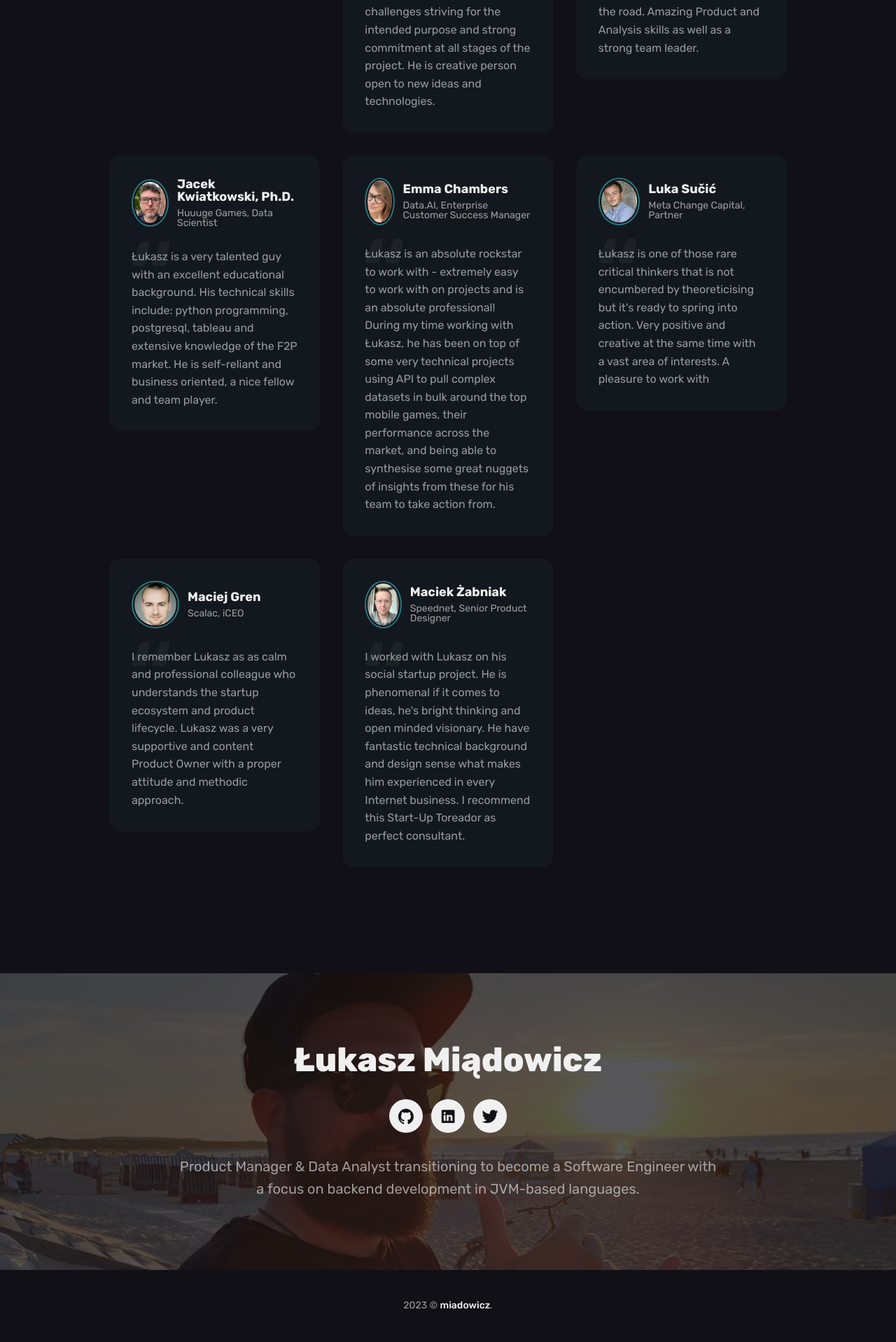
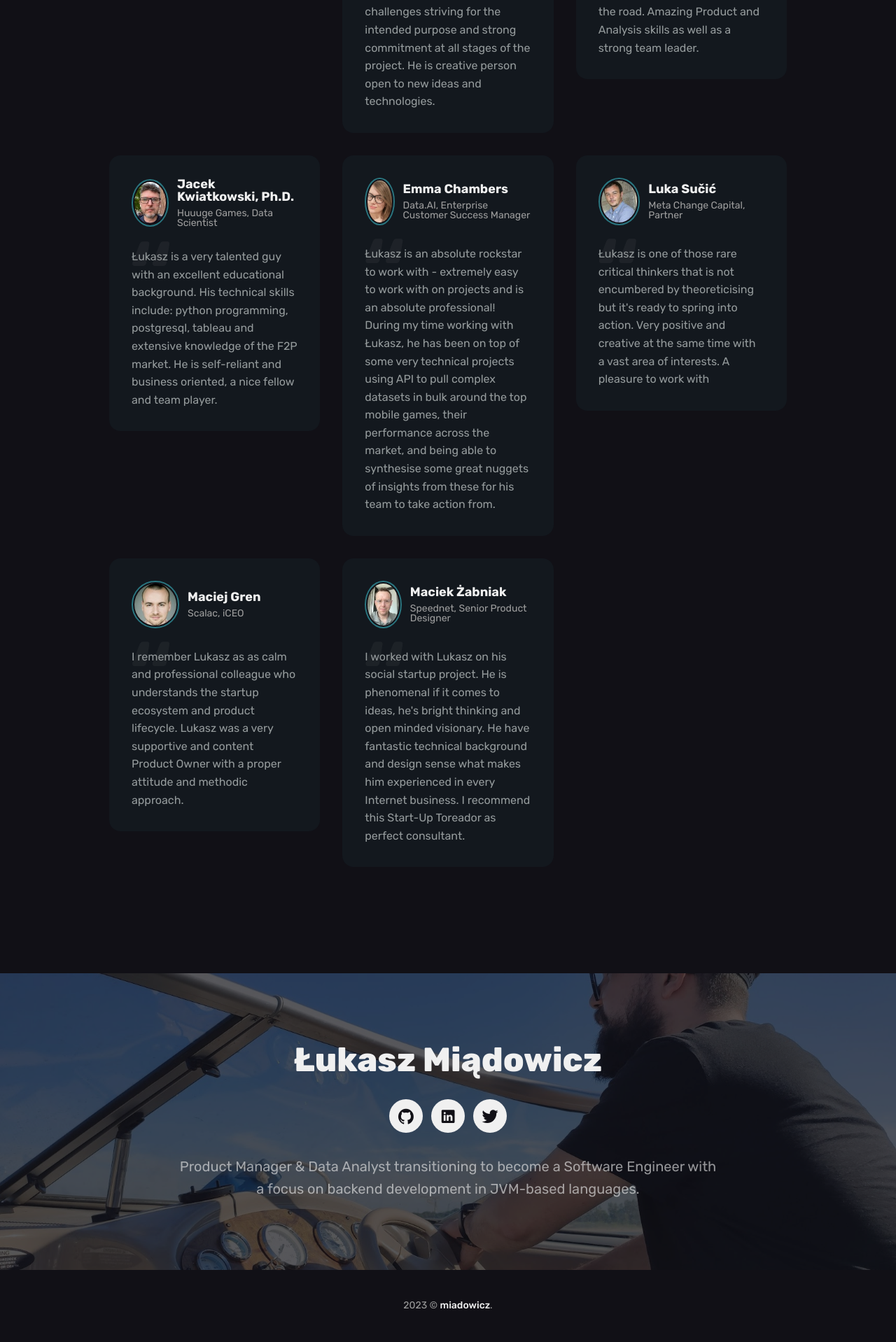
Before and after one commit to lmiadowicz/lmiadowicz.github.io, a Jekyll site: the page built from index.html, in a window 1280 px wide. Shown: the part 3315-5233 px from the top of the page at 70% size. Built offline with Jekyll 4.4.1, drawn with Linux system fonts in a browser that asks for light colours.

Commit message:
edited post

```diff
--- a/_data/settings.yml
+++ b/_data/settings.yml
@@ -170,7 +170,7 @@ blog__settings:
 
 #-------------------------------
 # Footer Settings
-footer__background__image: "/images/footer.png"
+footer__background__image: "/images/footer.jpg"
 
 #-------------------------------
 # Contact Settings
```
Also changed, not shown: images/footer.jpg (added).
